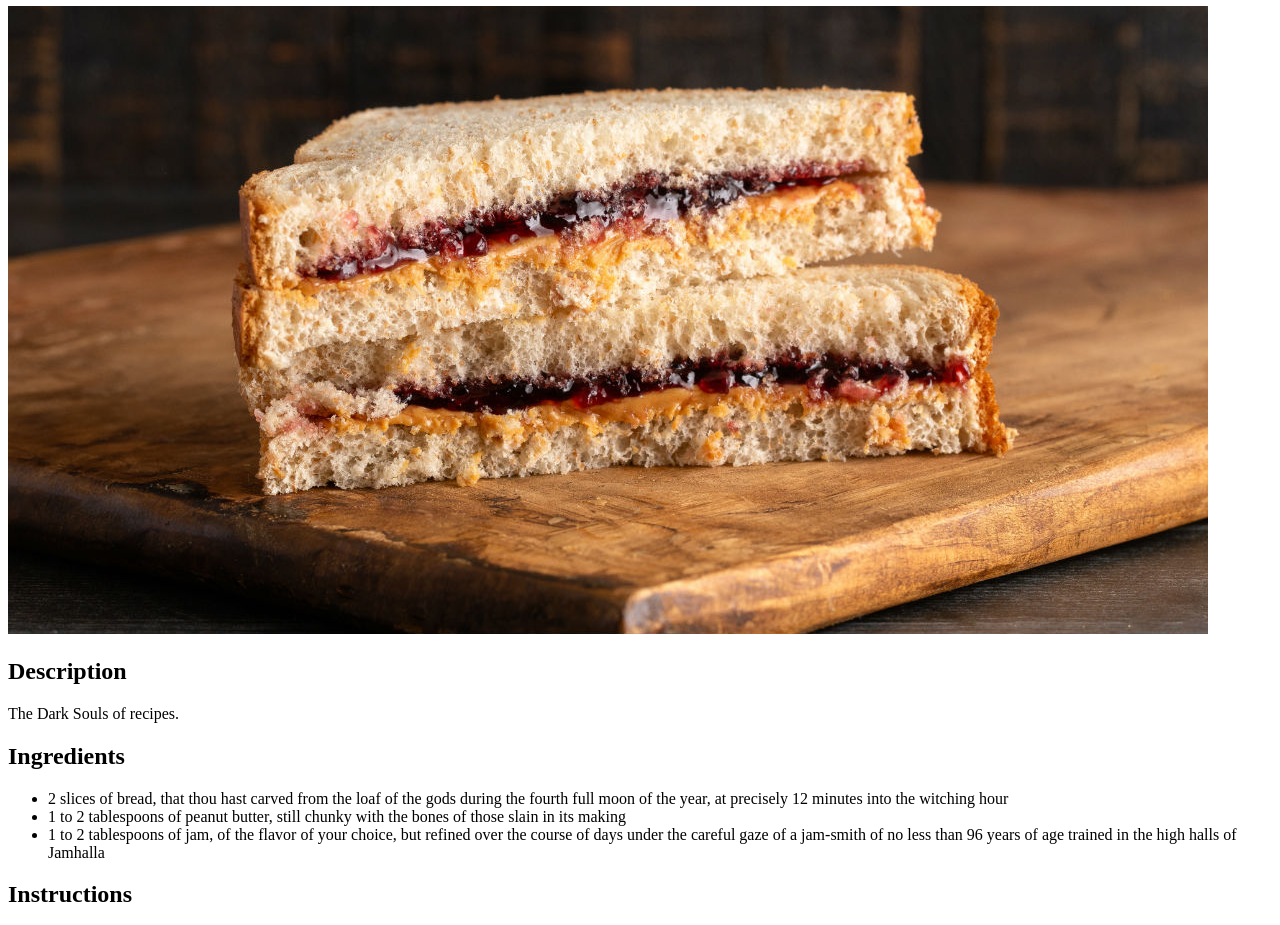
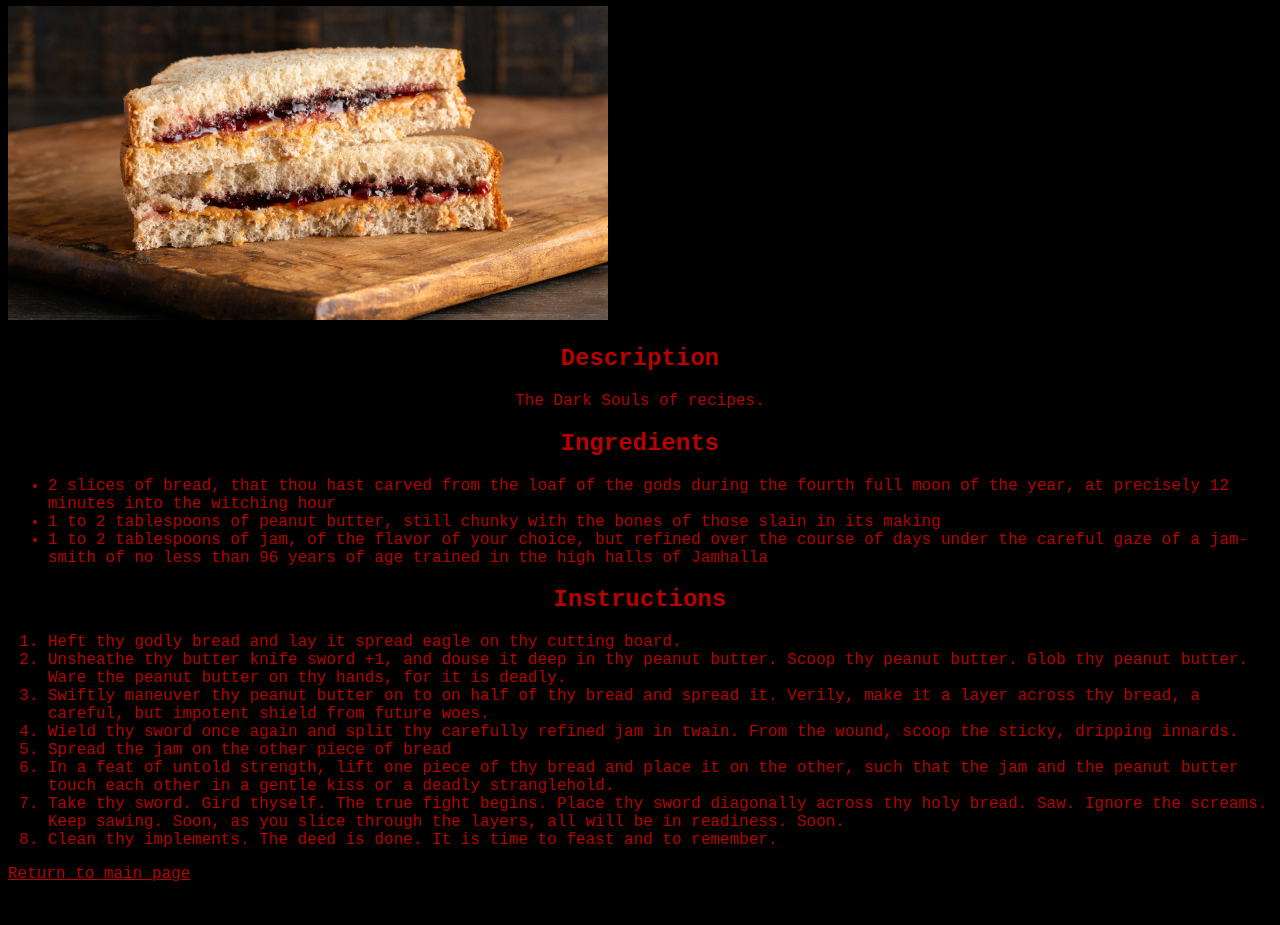
Before and after one commit to IAmJGro/odin-recipes, a plain HTML site: page recipes/pbj.html in a window 1280 px wide. Shown: the part 74-999 px from the top of the page. After the commit the page ends 965 px from the top, so only its background shows below. Drawn offline with Linux system fonts and the light colour scheme.

Commit message:
Add css styling for all pages
Add consistent style for all pages except pbj.html. pbj.html includes
dark-souls class styling for all elements, to emphasize difficulty
and evilness of recipe.

```diff
--- a/recipes/pbj.html
+++ b/recipes/pbj.html
@@ -1,30 +1,32 @@
 <!DOCTYPE html>
-<html lang="en">
+<html lang="en" class="dark-souls">
     <head>
         <meta charset="UTF-8">
+        <link rel="stylesheet" href="../style.css">
         <title>Peanut Butter and Jelly</title>
     </head>
-    <body>
-        <h1>Peanut Butter and Jelly</h1>
-        <img src="../img/PBJ.jpg">
-        <h2>Description</h2>
-        <p>The Dark Souls of recipes.</p>
-        <h2>Ingredients</h2>
-        <ul>
-            <li>2 slices of bread, that thou hast carved from the loaf of the gods during the fourth full moon of the year, at precisely 12 minutes into the witching hour</li>
-            <li>1 to 2 tablespoons of peanut butter, still chunky with the bones of those slain in its making</li>
-            <li>1 to 2 tablespoons of jam, of the flavor of your choice, but refined over the course of days under the careful gaze of a jam-smith of no less than 96 years of age trained in the high halls of Jamhalla</a>
-        </ul>
-        <h2>Instructions</h2>
-        <ol>
-            <li>Heft thy godly bread and lay it spread eagle on thy cutting board.</li>
-            <li>Unsheathe thy butter knife sword +1, and douse it deep in thy peanut butter. Scoop thy peanut butter. Glob thy peanut butter. Ware the peanut butter on thy hands, for it is deadly.</li>
-            <li>Swiftly maneuver thy peanut butter on to on half of thy bread and spread it. Verily, make it a layer across thy bread, a careful, but impotent shield from future woes.</li>
-            <li>Wield thy sword once again and split thy carefully refined jam in twain. From the wound, scoop the sticky, dripping innards.</li>
-            <li>Spread the jam on the other piece of bread</li>
-            <li>In a feat of untold strength, lift one piece of thy bread and place it on the other, such that the jam and the peanut butter touch each other in a gentle kiss or a deadly stranglehold.</li>
-            <li>Take thy sword. Gird thyself. The true fight begins. Place thy sword diagonally across thy holy bread. Saw. Ignore the screams. Keep sawing. Soon, as you slice through the layers, all will be in readiness. Soon.</li>
-            <li>Clean thy implements. The deed is done. It is time to feast and to remember.</li>
+    <body class="dark-souls">
+        <h1 class="dark-souls">Peanut Butter and Jelly</h1>
+        <img src="../img/PBJ.jpg" class="dark-souls">
+        <h2 class="dark-souls">Description</h2>
+        <p class="dark-souls">The Dark Souls of recipes.</p>
+        <h2 class="dark-souls">Ingredients</h2>
+        <ul class="dark-souls">
+            <li class="dark-souls">2 slices of bread, that thou hast carved from the loaf of the gods during the fourth full moon of the year, at precisely 12 minutes into the witching hour</li>
+            <li class="dark-souls">1 to 2 tablespoons of peanut butter, still chunky with the bones of those slain in its making</li>
+            <li class="dark-souls">1 to 2 tablespoons of jam, of the flavor of your choice, but refined over the course of days under the careful gaze of a jam-smith of no less than 96 years of age trained in the high halls of Jamhalla</a>
+        </ul class="dark-souls">
+        <h2 class="dark-souls">Instructions</h2>
+        <ol class="dark-souls">
+            <li class="dark-souls">Heft thy godly bread and lay it spread eagle on thy cutting board.</li>
+            <li class="dark-souls">Unsheathe thy butter knife sword +1, and douse it deep in thy peanut butter. Scoop thy peanut butter. Glob thy peanut butter. Ware the peanut butter on thy hands, for it is deadly.</li>
+            <li class="dark-souls">Swiftly maneuver thy peanut butter on to on half of thy bread and spread it. Verily, make it a layer across thy bread, a careful, but impotent shield from future woes.</li>
+            <li class="dark-souls">Wield thy sword once again and split thy carefully refined jam in twain. From the wound, scoop the sticky, dripping innards.</li>
+            <li class="dark-souls">Spread the jam on the other piece of bread</li>
+            <li class="dark-souls">In a feat of untold strength, lift one piece of thy bread and place it on the other, such that the jam and the peanut butter touch each other in a gentle kiss or a deadly stranglehold.</li>
+            <li class="dark-souls">Take thy sword. Gird thyself. The true fight begins. Place thy sword diagonally across thy holy bread. Saw. Ignore the screams. Keep sawing. Soon, as you slice through the layers, all will be in readiness. Soon.</li>
+            <li class="dark-souls">Clean thy implements. The deed is done. It is time to feast and to remember.</li>
         </ol>
+        <a href="../index.html" class="dark-souls">Return to main page</a>
     </body>
 </html>
--- /dev/null
+++ b/style.css
@@ -0,0 +1,27 @@
+* {
+    background-color: bisque;
+    color:rgb(79, 23, 107);
+}
+
+h1, h2, p, a {
+    text-align: center;
+}
+
+img {
+    height: auto;
+    width: 600px;
+}
+
+h1, h2, p, img, li, a{
+    font-family: Garamond, "Brush Script MT", sans-serif;
+}
+
+h1 {
+    font-weight: bold;
+}
+
+.dark-souls {
+    background-color: black;
+    color: #BB0000;
+    font-family: 'Courier New', Courier, monospace;
+}
```
Also changed, not shown: index.html (+1 -0 lines), recipes/cold-fermented-pizza-dough.html (+2 -0 lines), recipes/sesame-sauce.html (+2 -0 lines).
